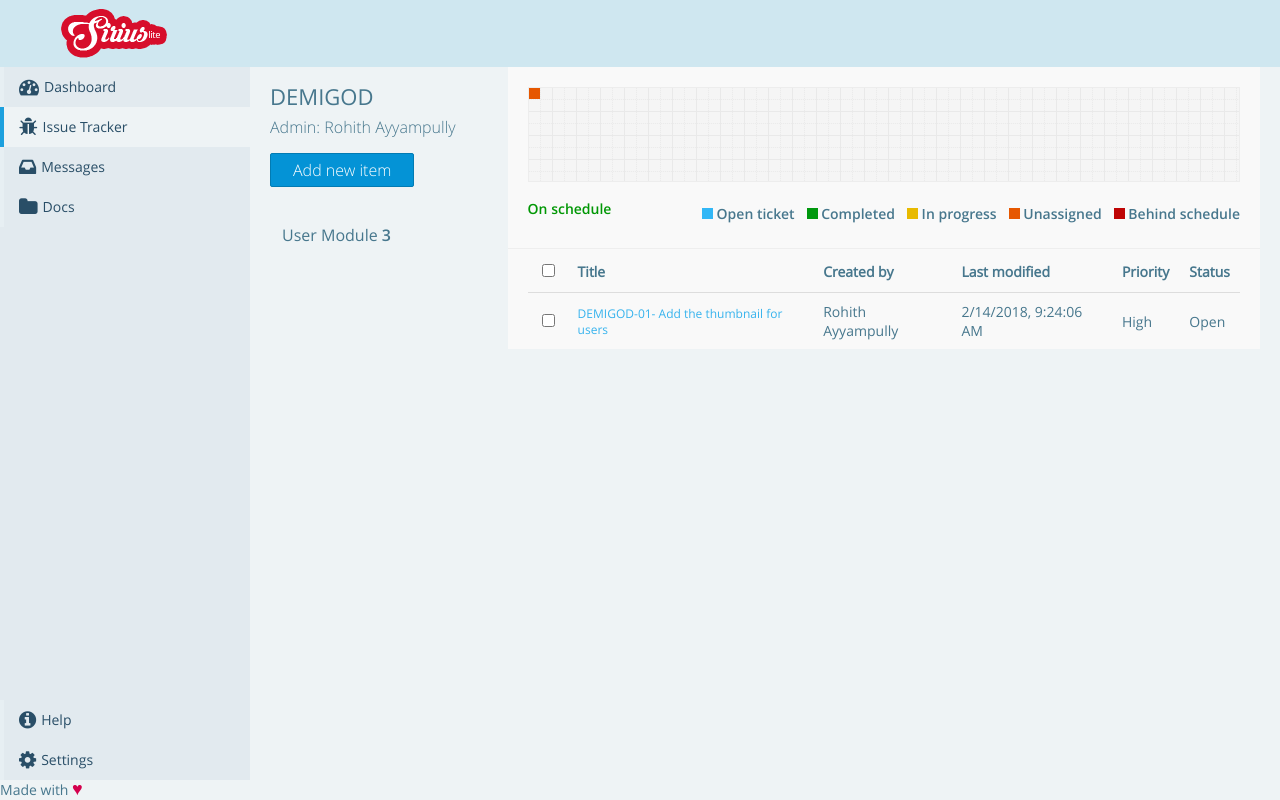
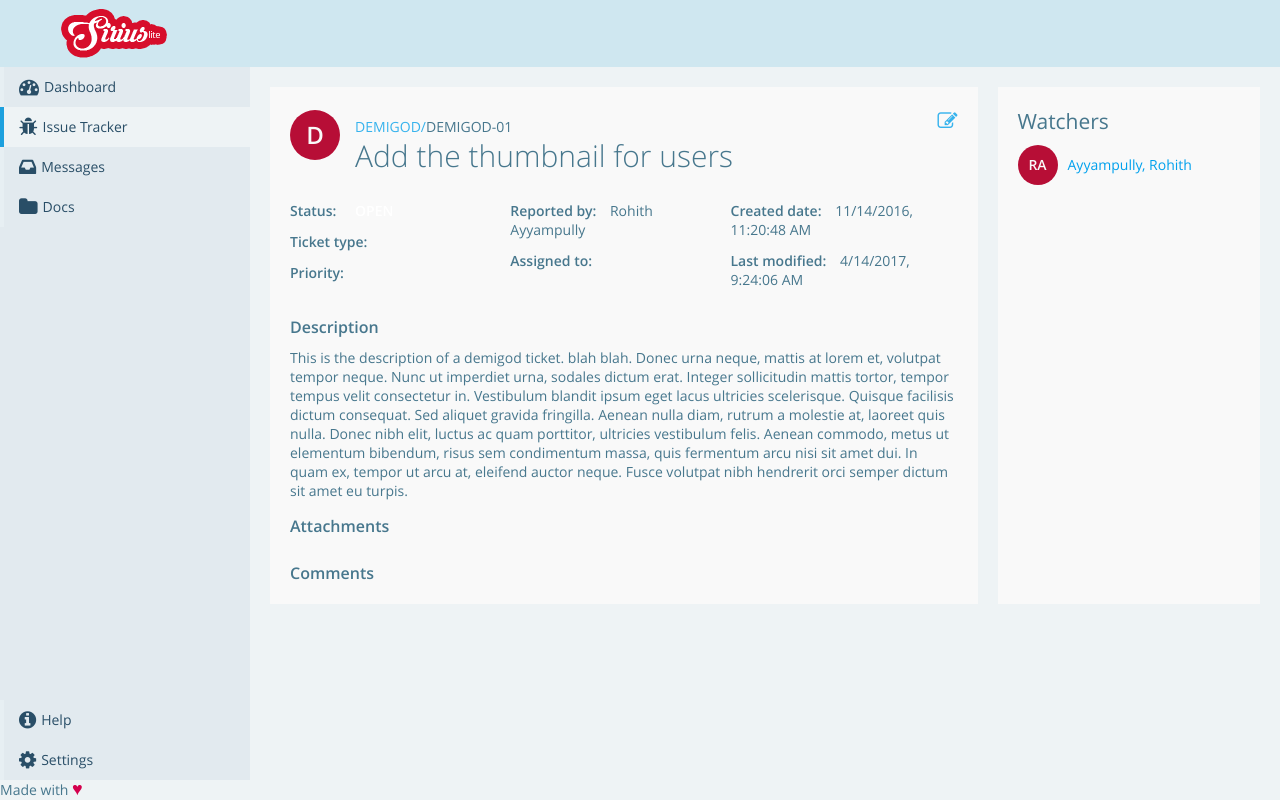
Before and after one commit to ayyampully/sirius-react, a React (Create React App) app: page /projects/1/DEMIGOD-01 in a window 1280 px wide. Built offline with nearby package versions, Linux system fonts and the light colour scheme.

Commit message:
adding ticket detail

```diff
--- a/src/App.js
+++ b/src/App.js
@@ -30,8 +30,8 @@ class App extends Component {
           <Router>
             <div className="main-content">
               <Route exact path="/" component={Overview}/>
-              <Route path="/projects/:id" component={Listview}/>
-              <Route path="/projects/:id/:ticket" component={Detailview}/>
+              <Route exact path="/projects/:id" component={Listview}/>
+              <Route exact path="/projects/:id/:ticket" component={Detailview}/>
             </div>
           </Router>
 
--- a/src/modules/detailview/Detailview.css
+++ b/src/modules/detailview/Detailview.css
@@ -1,40 +1,49 @@
-.overview{display: flex;
-    flex-direction: column;  flex: 1;}
-.row{display: flex; margin: 5px 20px;}
-.box-2{  flex: 1;     margin-top: 20px;}
-.box-4{width: 340px; background: #f9f9f9;      float: left;
-    padding: 10px 12px;
-    position: relative;
-    margin: 20px 0px 0px 20px;}
-h4{    font-size: 24px;
-    font-family: 'open_sansregular';}
-  .notifications{height: 350px; overflow: auto}
-.notifications li:first-child{border:none}
-.notifications li{background: #f9f9f9;
-    border-top: 1px solid #eee;
+.detailview-wrap{display: flex; padding: 10px;}
+.box-1{flex:1; margin: 10px; padding: 20px; background: #f9f9f9;}
+.box-3{flex:3; margin: 10px; padding: 20px; background: #f9f9f9}
+
+.detailview-header .icon{background: #b70e36; color: #f9f9f9; font-family: 'open_sanssemibold'; cursor: default; margin-top: 3px;
+    float:left; height: 50px; width: 50px; line-height: 50px; font-size: 24px; text-align: center; border-radius: 100%}
+.detailview-header .title-wrap{float:left; margin-left: 15px; width: 80%;}
+.edit-btn{float: right;
+    font-size: 20px;
+    cursor: pointer;
+    color: #37b3ed;}
+.edit-btn:hover{color:#0493d6}
+.detailview-header{ margin-bottom: 10px;
     float: left;
-    width: 100%;
-    padding: 7px 5px;}
-.notifications li span{float: left;
-    width: 30px; background: #b70e36;
-    color: #f9f9f9;
-    height: 30px;
-        line-height: 30px;
-    cursor: default;
-    margin-right: 10px;
-    border-radius: 100%;
-    text-align: center;}
-
+    width: 100%;}
+.detailview-header h2{font-family: 'open_sanslight'; font-size: 30px; }
+.details{margin-top:15px; float: left; width: 100%;}
+.details h4{font-family: 'open_sanssemibold'; font-size: 16px;}
+.details ul.list{float: left; width: 33%;}
+.details ul.list > li{font-family: 'open_sanssemibold'; margin-bottom: 12px;}
+.details ul.list li span, .details ul.list li a{font-family: 'open_sansregular'; margin-left: 10px;}
+.details ul.list li span{text-transform: capitalize;}
+.details ul.list li label{}
+.details ul.list li span.status{    padding: 0px 5px;
+    border-radius: 2px;
+    text-transform: uppercase;
+    color: #fff; font-family: 'open_sanssemibold';}
+span.open{background: #32b7f6;}
+span.completed{background: #00980e;}
+span.progress{background: #e8ba00;}
+span.unassigned{background: #e65700;}
+span.behind{background: #bf0505;}
+.blur{
+    -webkit-filter: blur(3px); /* Chrome, Safari, Opera */
+    filter: blur(3px);
+}
 .color-0{background: #b70e36;
     color: #f9f9f9;}
 .color-1{background: #e3e46a;
     color: #43504d;}
 .color-2{background: #7412bf;
     color: #f9f9f9;}
-.members li{color: #00a1ed;     float: left;
+.watchers-wrap li{color: #00a1ed;     float: left;
     width: 100%;  line-height: 40px;
     margin-top: 10px;}
-.members span.icon{float: left;
+.watchers-wrap span{float: left;
     width: 40px;
     height: 40px;
     font-family: 'open_sanssemibold';
@@ -43,10 +52,3 @@ h4{    font-size: 24px;
     border-radius: 100%;
     text-align: center;
 }
-.members .desc{float: left}
-.members .desc p{float: left; clear: both; line-height: normal;}
-.members .desc span{float: left;
-    clear: both;
-    color: #7da1b1;
-    text-transform: capitalize;
-    line-height: normal;}
--- a/src/modules/detailview/Detailview.js
+++ b/src/modules/detailview/Detailview.js
@@ -5,13 +5,135 @@ import './Detailview.css';
 class Detailview extends Component {
   constructor(){
     super();
-
+    this.state = {};
+    this.state.ticketDetails = {
+      "title" : "Add the thumbnail for users",
+      "ticketid" : "DEMIGOD-01",
+      "createddate" : new Date("2016-11-14T11:20:48.486Z"),
+      "modifiedddate" : new Date("2017-04-14T09:24:06.369Z"),
+      "status" : "open",
+      "type" : "feature",
+      "priority" : "high",
+      "description" : "This is the description of a demigod ticket. blah blah. Donec urna neque, mattis at lorem et, volutpat tempor neque. Nunc ut imperdiet urna, sodales dictum erat. Integer sollicitudin mattis tortor, tempor tempus velit consectetur in. Vestibulum blandit ipsum eget lacus ultricies scelerisque. Quisque facilisis dictum consequat. Sed aliquet gravida fringilla. Aenean nulla diam, rutrum a molestie at, laoreet quis nulla. Donec nibh elit, luctus ac quam porttitor, ultricies vestibulum felis. Aenean commodo, metus ut elementum bibendum, risus sem condimentum massa, quis fermentum arcu nisi sit amet dui. In quam ex, tempor ut arcu at, eleifend auctor neque. Fusce volutpat nibh hendrerit orci semper dictum sit amet eu turpis.",
+      "comments" : [
+          {
+              "message" : "Someone going crazy",
+              "createddate" : new Date("2016-11-14T11:20:48.486Z"),
+              "createdby" : {
+                  "uid" : 1,
+                  "login" : "rohith.ayyampully@gmail.com",
+                  "name" : "Rohith Ayyampully"
+              }
+          },
+          {
+              "message" : "Hellooo",
+              "createddate" : new Date("2016-11-14T11:57:28.548Z"),
+              "createdby" : {
+                  "login" : "rohith.ayyampully@gmail.com",
+                  "name" : "Ayyampully, Rohith",
+                  "uid" : 1
+              }
+          },
+          {
+              "message" : "aas",
+              "createddate" : new Date("2017-04-14T09:24:06.364Z"),
+              "createdby" : {
+                  "login" : "rohith.ayyampully@gmail.com",
+                  "name" : "Ayyampully, Rohith",
+                  "uid" : 1
+              }
+          }
+      ],
+      "tags" : [
+          "Array"
+      ],
+      "subtickets" : [],
+      "attachments" : [],
+      "watchers" : [
+          {
+              "uid" : 1,
+              "login" : "rohith.ayyampully@gmail.com",
+              "icon" : "RA",
+              "name" : {
+                  "first" : "Rohith",
+                  "last" : "Ayyampully"
+              }
+          },
+          {
+              "uid" : 3,
+              "login" : "Koenigsegg.Agera@abc.com",
+              "icon" : "KA",
+              "name" : {
+                  "first" : "Koenigsegg",
+                  "last" : "Agera"
+              }
+          }
+      ],
+      "assignedto" : {
+          "uid" : 1,
+          "login" : "rohith.ayyampully@gmail.com",
+          "name" : "Rohith Ayyampully"
+      },
+      "createdby" : {
+          "uid" : 1,
+          "login" : "rohith.ayyampully@gmail.com",
+          "name" : "Rohith Ayyampully"
+      },
+      "project" : {
+          "id" : 1,
+          "title" : "DEMIGOD",
+          "icon" : "D"
+      },
+    }
   }
   render() {
+    let createddate = this.state.ticketDetails.createddate.toLocaleString();
+    let modifiedddate = this.state.ticketDetails.modifiedddate.toLocaleString();
     return (
-      <div className="overview">
-
+    <div className="detailview-wrap">
+      <div className="detailview box-3">
+        <div className="detailview-header">
+          <span className="icon">{this.state.ticketDetails.project.icon}</span>
+          <div className="title-wrap">
+            <p className="breadcrumb"><a>{this.state.ticketDetails.project.title}/</a>{this.state.ticketDetails.ticketid}</p>
+            <h2>{this.state.ticketDetails.title}</h2>
+          </div>
+          <span className="edit-btn" ><i className="fa fa-pencil-square-o" aria-hidden="true"></i></span>
+        </div>
+        <div className="details">
+            <ul className="list">
+              <li><label>Status:</label> <span className="status {this.state.ticketDetails.status}" >{this.state.ticketDetails.status}</span></li>
+              <li><label>Ticket type:</label>  </li>
+              <li><label>Priority:</label>  </li>
+            </ul>
+            <ul  className="list">
+              <li><label>Reported by:</label> <span>{this.state.ticketDetails.createdby.name}</span> </li>
+              <li><label>Assigned to:</label>  </li>
+            </ul>
+            <ul  className="list">
+              <li><label>Created date:</label> <span>{createddate}</span></li>
+              <li><label>Last modified:</label> <span>{modifiedddate}</span></li>
+            </ul>
+        </div>
+        <div className="details">
+          <h4>Description</h4>
+          <p>{this.state.ticketDetails.description}</p>
+        </div>
+        <div className="details">
+          <h4>Attachments</h4>
+          <p>{this.state.ticketDetails.attachments}</p>
+        </div>
+        <div className="details">
+          <h4>Comments</h4>
+        </div>
       </div>
+      <div className="watchers-wrap box-1">
+        <h2>Watchers</h2>
+        <ul>
+          <li ><span className="icon color-0">RA</span> Ayyampully, Rohith </li>
+        </ul>
+      </div>
+    </div>
     );
   }
 }
```
